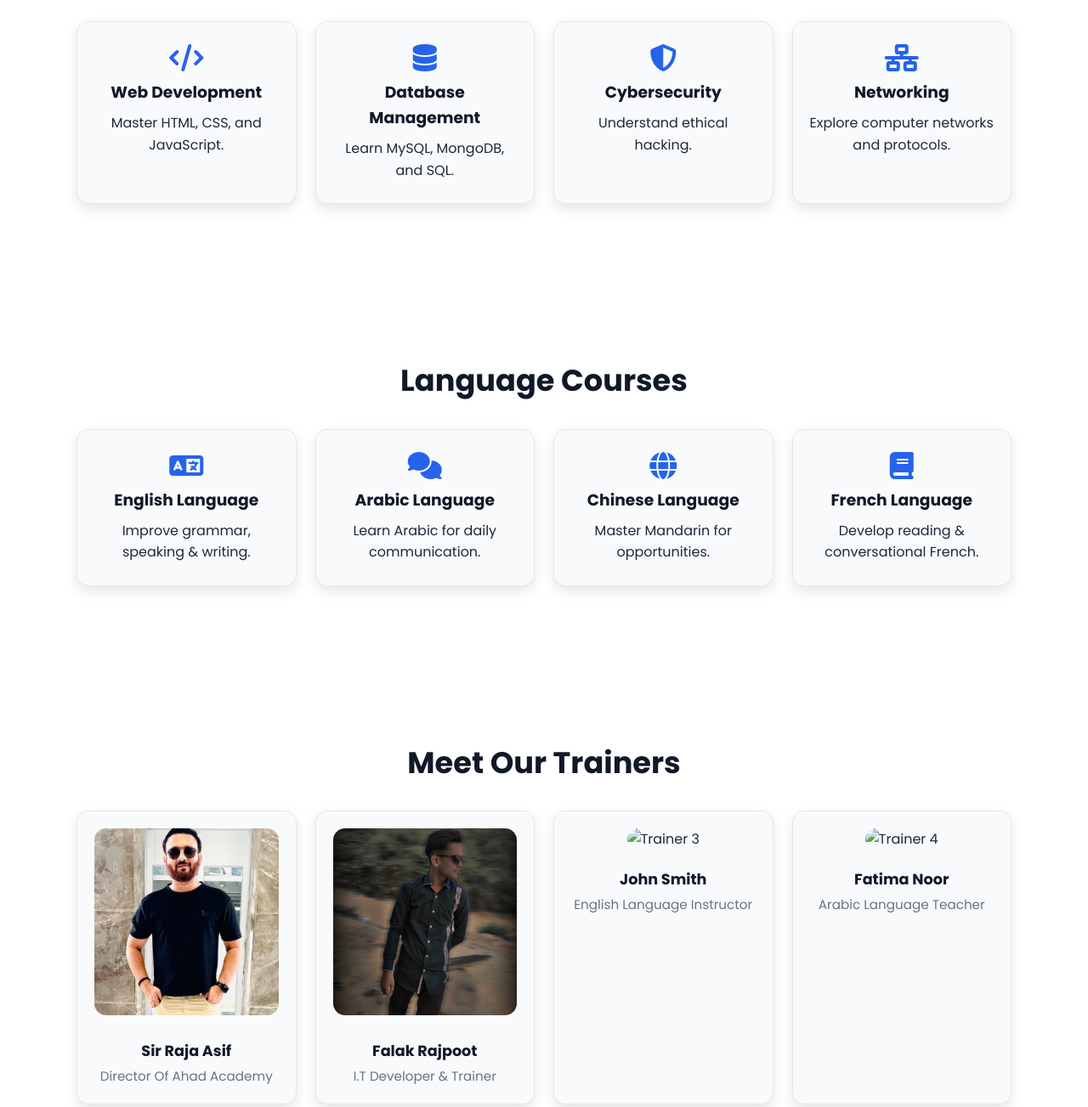
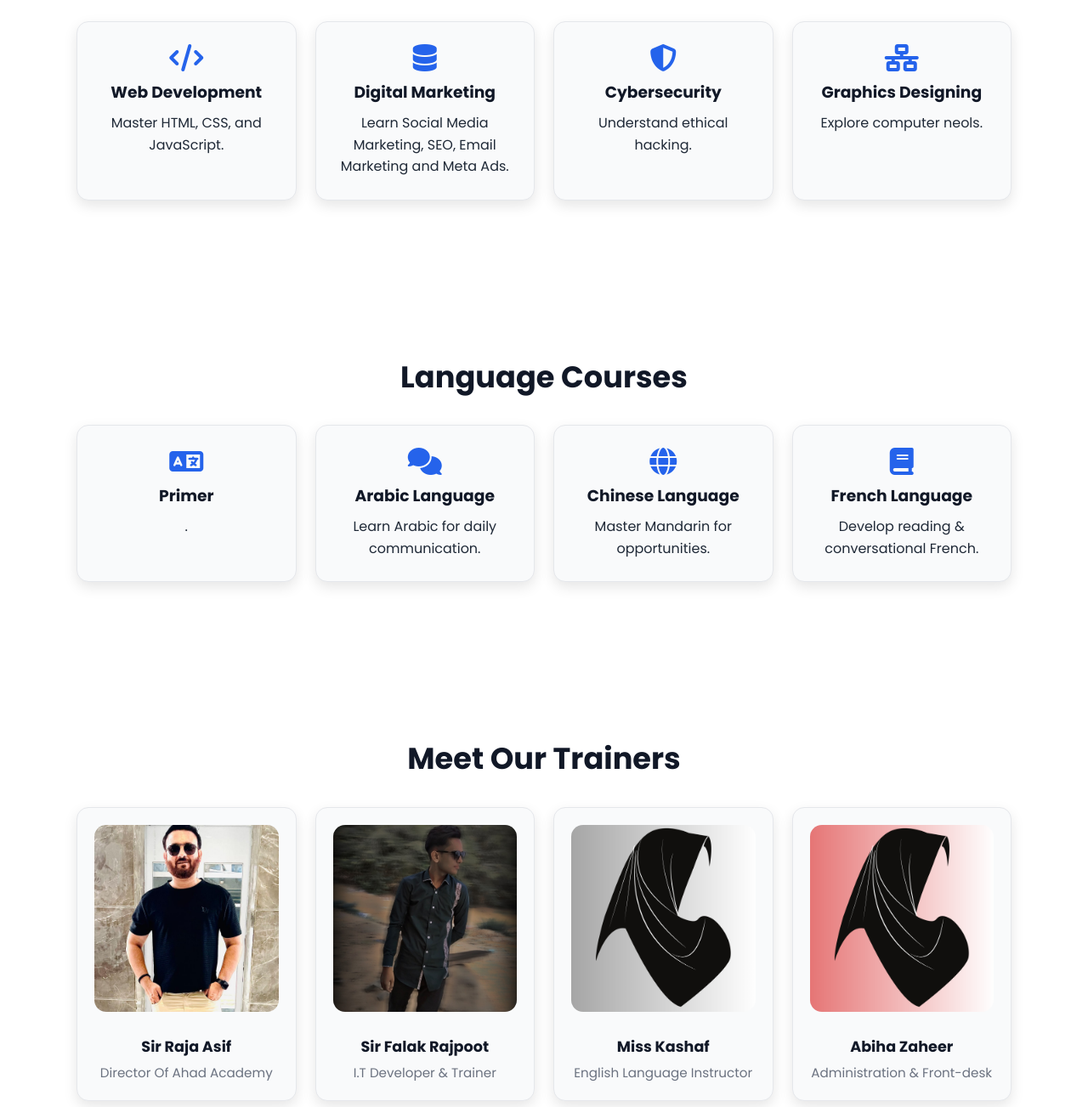
Before and after one commit to Falakrajpoot/Ahad-Academy, a plain HTML site: page index.html in a window 1280 px wide. Shown: the part 949-2252 px from the top of the page at 85% size. Drawn offline with Linux system fonts and the light colour scheme.

Commit message:
index edited

```diff
--- a/index.html
+++ b/index.html
@@ -1,14 +1,16 @@
 <!DOCTYPE html>
 <html lang="en">
+
 <head>
   <meta charset="UTF-8" />
-  <meta name="viewport" content="width=device-width, initial-scale=1.0"/>
-  <title>Talc | Ahad Academy</title>
+  <meta name="viewport" content="width=device-width, initial-scale=1.0" />
+  <title>TALC | Ahad Academy</title>
   <link rel="stylesheet" href="style.css" />
-  <link href="https://fonts.googleapis.com/css2?family=Poppins:wght@400;600;700&display=swap" rel="stylesheet"/>
+  <link href="https://fonts.googleapis.com/css2?family=Poppins:wght@400;600;700&display=swap" rel="stylesheet" />
   <link rel="shortcut icon" href="img/logo.png" type="image/x-icon">
   <script src="https://kit.fontawesome.com/a2e0b5b72e.js" crossorigin="anonymous"></script>
 </head>
+
 <body class="light-mode">
 
   <!-- Preloader -->
@@ -20,7 +22,7 @@
   <!-- Header -->
   <header class="sticky-header">
     <nav class="navbar">
-      <div class="logo">Talc | Ahad Academy</div>
+      <div class="logo">TALC | Ahad Academy</div>
       <div class="hamburger" id="hamburger"><span></span><span></span><span></span></div>
       <ul class="nav-links" id="navLinks">
         <li><a href="#home">Home</a></li>
@@ -38,7 +40,7 @@
   <section id="home" class="hero">
     <div class="overlay"></div>
     <div class="hero-content">
-      <h1>Unlock Your Potential with <span>Talc | Ahad Academy</span></h1>
+      <h1>Unlock Your Potential with <span><u>TALC | Ahad Academy</u></span></h1>
       <p>Learn skills that prepare you for tomorrow’s opportunities.</p>
       <a href="#it-courses" class="btn hero-btn">Explore Courses</a>
     </div>
@@ -48,10 +50,22 @@
   <section id="it-courses" class="courses">
     <h2>I.T Courses</h2>
     <div class="course-list">
-      <div class="course-card"><i class="fas fa-code"></i><h3>Web Development</h3><p>Master HTML, CSS, and JavaScript.</p></div>
-      <div class="course-card"><i class="fas fa-database"></i><h3>Database Management</h3><p>Learn MySQL, MongoDB, and SQL.</p></div>
-      <div class="course-card"><i class="fas fa-shield-alt"></i><h3>Cybersecurity</h3><p>Understand ethical hacking.</p></div>
-      <div class="course-card"><i class="fas fa-network-wired"></i><h3>Networking</h3><p>Explore computer networks and protocols.</p></div>
+      <div class="course-card"><i class="fas fa-code"></i>
+        <h3>Web Development</h3>
+        <p>Master HTML, CSS, and JavaScript.</p>
+      </div>
+      <div class="course-card"><i class="fas fa-database"></i>
+        <h3>Digital Marketing</h3>
+        <p>Learn Social Media Marketing, SEO, Email Marketing and Meta Ads.</p>
+      </div>
+      <div class="course-card"><i class="fas fa-shield-alt"></i>
+        <h3>Cybersecurity</h3>
+        <p>Understand ethical hacking.</p>
+      </div>
+      <div class="course-card"><i class="fas fa-network-wired"></i>
+        <h3>Graphics Designing</h3>
+        <p>Explore computer neols.</p>
+      </div>
     </div>
   </section>
 
@@ -59,10 +73,22 @@
   <section id="language-courses" class="courses">
     <h2>Language Courses</h2>
     <div class="course-list">
-      <div class="course-card"><i class="fas fa-language"></i><h3>English Language</h3><p>Improve grammar, speaking & writing.</p></div>
-      <div class="course-card"><i class="fas fa-comments"></i><h3>Arabic Language</h3><p>Learn Arabic for daily communication.</p></div>
-      <div class="course-card"><i class="fas fa-globe"></i><h3>Chinese Language</h3><p>Master Mandarin for opportunities.</p></div>
-      <div class="course-card"><i class="fas fa-book"></i><h3>French Language</h3><p>Develop reading & conversational French.</p></div>
+      <div class="course-card"><i class="fas fa-language"></i>
+        <h3>Primer</h3>
+        <p>.</p>
+      </div>
+      <div class="course-card"><i class="fas fa-comments"></i>
+        <h3>Arabic Language</h3>
+        <p>Learn Arabic for daily communication.</p>
+      </div>
+      <div class="course-card"><i class="fas fa-globe"></i>
+        <h3>Chinese Language</h3>
+        <p>Master Mandarin for opportunities.</p>
+      </div>
+      <div class="course-card"><i class="fas fa-book"></i>
+        <h3>French Language</h3>
+        <p>Develop reading & conversational French.</p>
+      </div>
     </div>
   </section>
 
@@ -72,24 +98,24 @@
     <h2>Meet Our Trainers</h2>
     <div class="trainer-list">
       <div class="trainer-card" data-trainer="1">
-      <img src="img/Sir Asif.jpg" alt="Trainer 1"/>
+        <img src="img/Sir Asif.jpg" alt="Trainer 1" />
         <h3>Sir Raja Asif</h3>
         <p>Director Of Ahad Academy </p>
       </div>
       <div class="trainer-card" data-trainer="2">
-      <img src="img/Sir Falak.jpg" alt="Trainer 2"/>
-      <h3>Falak Rajpoot</h3>
+        <img src="img/Sir Falak.jpg" alt="Trainer 2" />
+        <h3>Sir Falak Rajpoot</h3>
         <p>I.T Developer & Trainer</p>
       </div>
       <div class="trainer-card" data-trainer="3">
-      <img src="img/trainer3.jpg" alt="Trainer 3"/>
-      <h3>John Smith</h3>
+        <img src="img/Untitled design.png" alt="Trainer 3" />
+        <h3>Miss Kashaf</h3>
         <p>English Language Instructor</p>
       </div>
       <div class="trainer-card" data-trainer="4">
-      <img src="img/trainer4.jpg" alt="Trainer 4"/>
-      <h3>Fatima Noor</h3>
-      <p>Arabic Language Teacher</p>
+        <img src="img/Untitled design (1).png" alt="Trainer 4" />
+        <h3>Abiha Zaheer</h3>
+        <p>Administration & Front-desk</p>
       </div>
     </div>
   </section>
@@ -100,7 +126,8 @@
       <span class="close">&times;</span>
       <img src="img/Sir Asif.jpg" alt="Ali Khan">
       <h3>Sir Raja Asif</h3>
-    <p>Experienced English Language Instructor helping students improve communication, grammar, and business English fluency.</p>
+      <p>Transformational Leader & Inspirational Educator | English Language Expert | Motivational Speaker | Empowering
+        Minds, Unlocking Potential, and Igniting Passion for Language Learning and Personal Growth</p>
       <div class="modal-socials">
         <a href="#"><i class="fab fa-linkedin"></i></a>
         <a href="#"><i class="fab fa-github"></i></a>
@@ -113,7 +140,9 @@
       <span class="close">&times;</span>
       <img src="img/Sir Falak.jpg" alt="Sara Ahmed">
       <h3>Sir Falak Rajpoot</h3>
-    <p>A passionate IT Developer with a strong foundation in full stack development, graphics design, and ethical hacking. Specialize in building secure, scalable, and user-friendly applications — from modern web platforms to advanced system-level solutions.</p>
+      <p>A passionate IT Developer with a strong foundation in full stack development, graphics design, and ethical
+        hacking. Specialize in building secure, scalable, and user-friendly applications — from modern web platforms to
+        advanced system-level solutions.</p>
       <div class="modal-socials">
         <a href="#"><i class="fab fa-linkedin"></i></a>
         <a href="#"><i class="fab fa-twitter"></i></a>
@@ -124,9 +153,11 @@
   <div id="trainerModal3" class="modal">
     <div class="modal-content">
       <span class="close">&times;</span>
-    <img src="img/trainer3.jpg" alt="John Smith">
-    <h3>John Smith</h3>
-    <p>Experienced English Language Instructor helping students improve communication, grammar, and business English fluency.</p>
+      <img src="img/Untitled design.png" alt="John Smith">
+      <h3>Miss Kashaf
+      </h3>
+      <p>Passionate English language teacher with 5 years of experience in guiding students to fluency. Skilled in
+        creating engaging lesson plans. Committed to empowering students to achieve their language goals.</p>
       <div class="modal-socials">
         <a href="#"><i class="fab fa-linkedin"></i></a>
         <a href="#"><i class="fab fa-facebook"></i></a>
@@ -137,9 +168,11 @@
   <div id="trainerModal4" class="modal">
     <div class="modal-content">
       <span class="close">&times;</span>
-    <img src="img/trainer4.jpg" alt="Fatima Noor">
-    <h3>Fatima Noor</h3>
-    <p>Arabic Language Teacher with expertise in conversational and formal Arabic for students and professionals alike.</p>
+      <img src="img/Untitled design (1).png" alt="Fatima Noor">
+      <h3>Abiha Zaheer</h3>
+      <p>Warm and welcoming receptionist
+        language learners and faculty at True American language center.
+        Skilled in front desk management, student coordination, and administrative tasks.</p>
       <div class="modal-socials">
         <a href="#"><i class="fab fa-linkedin"></i></a>
         <a href="#"><i class="fab fa-instagram"></i></a>
@@ -151,10 +184,11 @@
   <!-- About -->
   <section id="about" class="about">
     <div class="about-container">
-      <img src="img/logo.png" alt="About Academy"/>
+      <img src="img/logo.png" alt="About Academy" />
       <div class="about-text">
         <h2>About Us</h2>
-        <p>At Ahad Academy, we blend technology and innovation with real-world learning to empower students globally.</p>
+        <p>At Ahad Academy, we blend technology and innovation with real-world learning to empower students globally.
+        </p>
         <a href="#contact" class="btn">Join Us</a>
       </div>
     </div>
@@ -164,8 +198,8 @@
   <section id="contact" class="contact">
     <h2>Get in Touch</h2>
     <form id="contactForm" class="glass-form">
-      <input type="text" id="name" placeholder="Your Name" required/>
-      <input type="email" id="email" placeholder="Your Email" required/>
+      <input type="text" id="name" placeholder="Your Name" required />
+      <input type="email" id="email" placeholder="Your Email" required />
       <textarea id="message" placeholder="Your Message" required></textarea>
       <button type="submit" class="btn">Send Message</button>
     </form>
@@ -174,7 +208,7 @@
 
   <!-- Footer -->
   <footer>
-    <p>&copy; 2025 Talc | Ahad Academy. All Rights Reserved.</p>
+    <p>&copy; 2025 TALC | Ahad Academy. All Rights Reserved.</p>
     <div class="socials">
       <a href="#"><i class="fab fa-facebook"></i></a>
       <a href="#"><i class="fab fa-twitter"></i></a>
@@ -184,4 +218,5 @@
 
   <script src="app.js"></script>
 </body>
+
 </html>
```
Also changed, not shown: img/Untitled design (1).png (added), img/Untitled design.png (added). Lines whose indentation alone changed are shown as unchanged.
